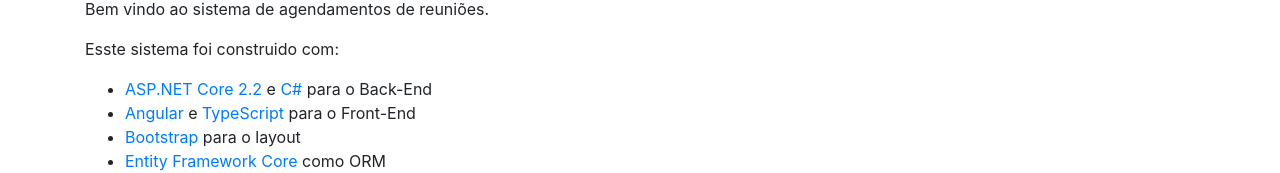
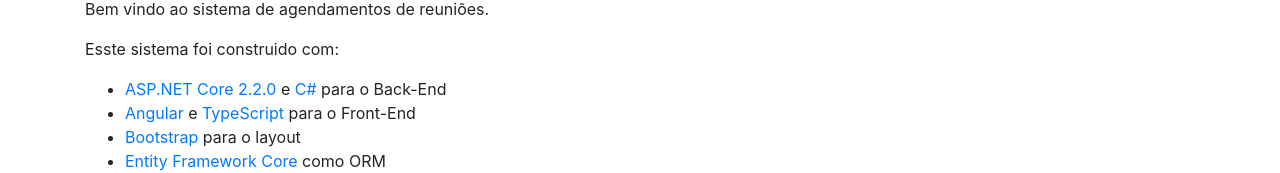
Before and after one commit to gopianco/Reunioes, an Angular app in the folder Reunioes/ClientApp/: page / in a window 1280 px wide. Shown: the part 132-305 px from the top of the page. Built offline with nearby package versions, Linux system fonts and the light colour scheme.

Commit message:
inserida versao do .net no home

```diff
--- a/Reunioes/ClientApp/src/app/home/home.component.html
+++ b/Reunioes/ClientApp/src/app/home/home.component.html
@@ -2,7 +2,7 @@
 <p>Bem vindo ao sistema de agendamentos de reuniões.</p>
 <p>Esste sistema foi construido com:</p>
 <ul>
-  <li><a href='https://get.asp.net/'>ASP.NET Core 2.2</a> e <a href='https://msdn.microsoft.com/en-us/library/67ef8sbd.aspx'>C#</a> para o Back-End</li>
+  <li><a href='https://get.asp.net/'>ASP.NET Core 2.2.0</a> e <a href='https://msdn.microsoft.com/en-us/library/67ef8sbd.aspx'>C#</a> para o Back-End</li>
   <li><a href='https://angular.io/'>Angular</a> e <a href='http://www.typescriptlang.org/'>TypeScript</a> para o Front-End</li>
   <li><a href='http://getbootstrap.com/'>Bootstrap</a> para o layout</li>
   <li><a href='https://docs.microsoft.com/pt-br/ef/core/'>Entity Framework Core</a> como ORM </li>
```
